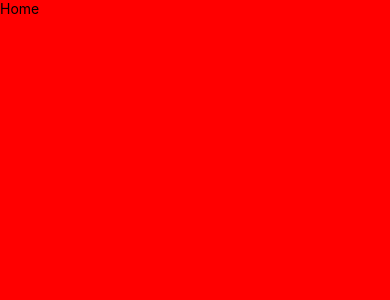
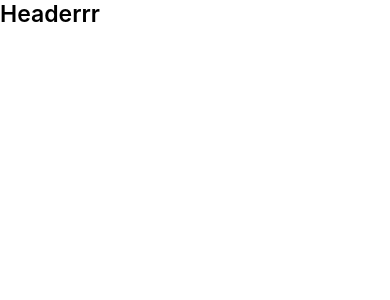
Before and after one commit to GerardoGarciaD/DonationAppNative, a React Native app: screen / in a window 390 px wide. Shown: the top 300 px of the page. Built offline with nearby package versions, Linux system fonts and the light colour scheme.

Commit message:
Creando componente header y estilos para los headings de los textos

```diff
--- a/assets/styles/globalStyle.js
+++ b/assets/styles/globalStyle.js
@@ -2,7 +2,7 @@ const {StyleSheet} = require('react-native');
 
 const globalStyles = StyleSheet.create({
   backgroundWhite: {
-    backgroundColor: 'red',
+    backgroundColor: '#fff',
   },
   heighFull: {
     height: '100%',
--- /dev/null
+++ b/components/Header/Header.tsx
@@ -0,0 +1,27 @@
+import React, {FC} from 'react';
+import {Text} from 'react-native';
+import style from './style';
+
+type Props = {
+  title: string;
+  type?: 'h1' | 'h2' | 'h3';
+};
+
+const Header: FC<Props> = ({title = '', type = 'h1'}) => {
+  const styleToApply = () => {
+    switch (type) {
+      case 'h1':
+        return style.header1;
+      case 'h2':
+        return style.header2;
+      case 'h3':
+        return style.header3;
+      default:
+        return style.header1;
+    }
+  };
+
+  return <Text style={styleToApply()}>{title}</Text>;
+};
+
+export default Header;
--- /dev/null
+++ b/components/Header/style.js
@@ -0,0 +1,25 @@
+const {StyleSheet} = require('react-native');
+const {scaleFontSize} = require('../../assets/styles/scaling');
+
+const style = StyleSheet.create({
+  header1: {
+    fontFamily: 'Inter',
+    fontSize: scaleFontSize(24),
+    lineHeight: scaleFontSize(29),
+    fontWeight: '600',
+  },
+  header2: {
+    fontFamily: 'Inter',
+    fontSize: scaleFontSize(18),
+    lineHeight: scaleFontSize(22),
+    fontWeight: '600',
+  },
+  header3: {
+    fontFamily: 'Inter',
+    fontSize: scaleFontSize(16),
+    lineHeight: scaleFontSize(19),
+    fontWeight: '600',
+  },
+});
+
+module.exports = style;
--- a/screens/Home/Home.tsx
+++ b/screens/Home/Home.tsx
@@ -3,12 +3,13 @@ import {Text, View} from 'react-native';
 import {SafeAreaView} from 'react-native-safe-area-context';
 import styles from './style';
 import globalStyles from '../../assets/styles/globalStyle';
+import Header from '../../components/Header/Header';
 
 const Home = () => {
   return (
     <SafeAreaView style={[globalStyles.backgroundWhite, globalStyles.flex]}>
       <View>
-        <Text>Home</Text>
+        <Header title="Headerrr" />
       </View>
     </SafeAreaView>
   );
```
